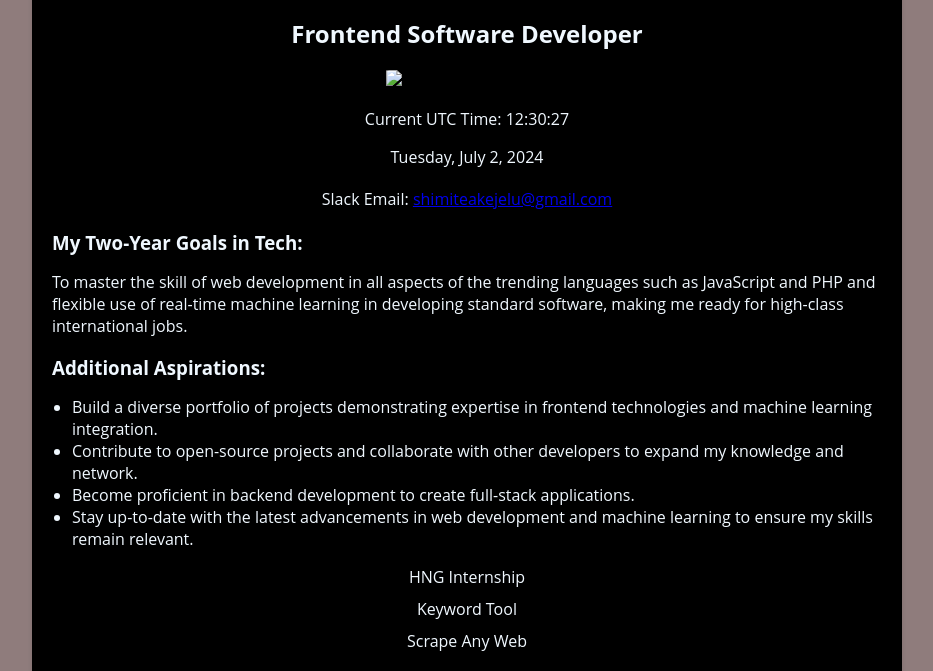
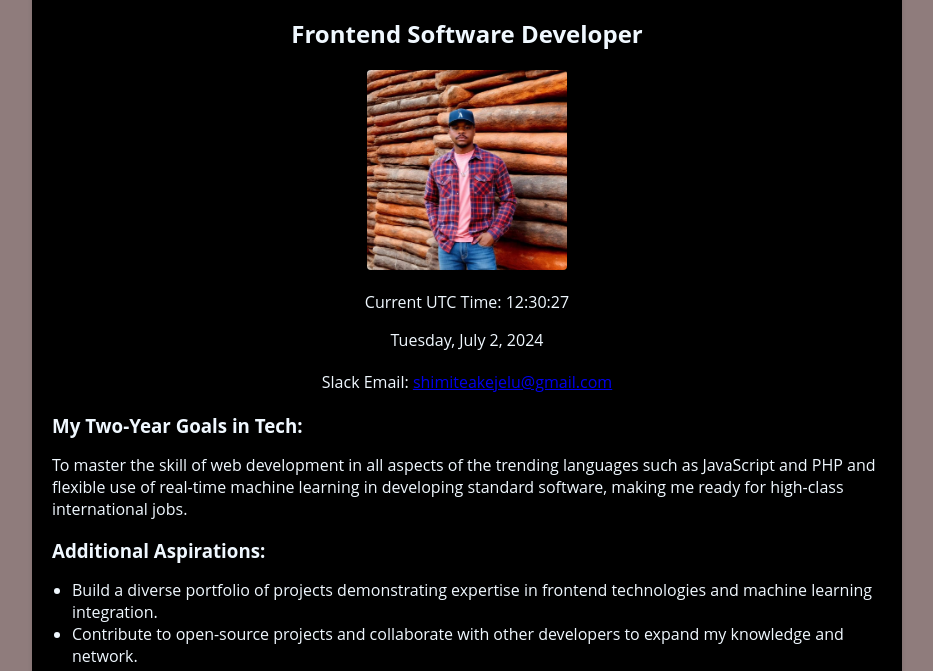
Before and after one commit to Codewithshimite/Personal-website-HNG-, a plain HTML site: page index.html in a window 1280 px wide. Shown: the part 113-784 px from the top of the page, without its empty margins (173-1106 px from the left). Drawn offline with Linux system fonts and the light colour scheme; the site is published under a folder, as on GitHub Pages, so addresses that start at the root find nothing.

Commit message:
Update index.html

```diff
--- a/index.html
+++ b/index.html
@@ -14,7 +14,7 @@
         <h2 class="profile-title">Frontend Software Developer</h2>
 
         <div id="slack-profile-picture">
-            <img class="profile-image" src="/image/Slack profile picture.jpg"
+            <img class="profile-image" src="./image/Slack profile picture.jpg"
                  alt="Slack Profile Picture" data-testid="slackProfilePicture">
         </div>
 
```
